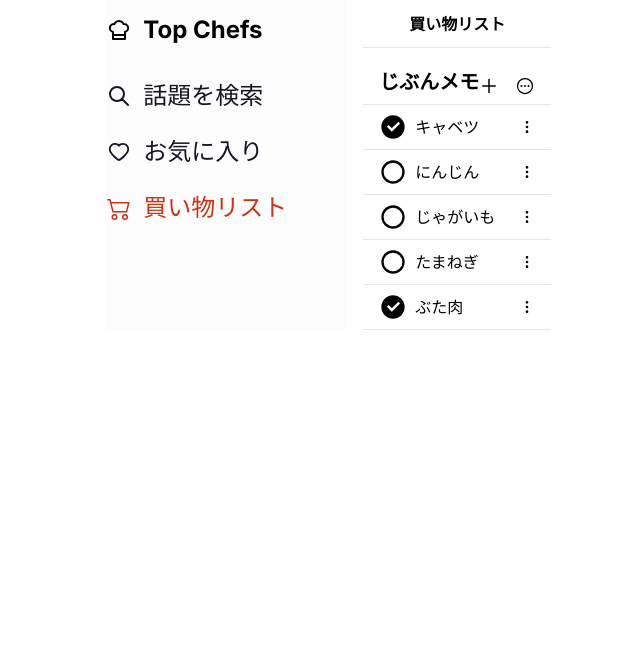
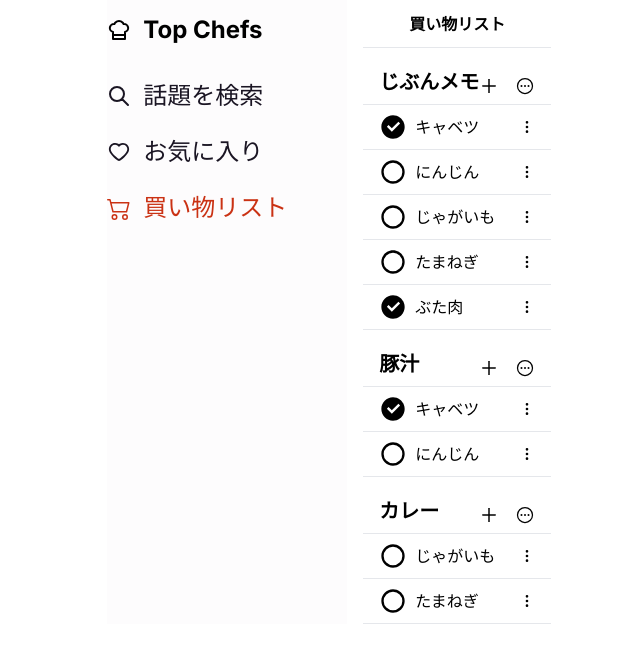
Before and after one commit to qin-team-recipe/03-recipe-app, a Next.js app: page /shopping in a window 1280 px wide. Shown: the top 652 px of the page, without its empty margins (106-746 px from the left). Built offline with nearby package versions, Linux system fonts and the light colour scheme; what tailwindcss-radix-colors would draw is missing.

Commit message:
recipeにも対応

```diff
--- /dev/null
+++ b/src/app/shopping/_components/recipe-memo.tsx
@@ -0,0 +1,27 @@
+import { FC } from 'react';
+
+import { MemoHeader } from '@/app/shopping/_components/memo/memo-header';
+import { MemoIngredient } from '@/app/shopping/_components/memo/memo-ingredient';
+
+type Props = {
+  recipe: {
+    name: string;
+    ingredients: {
+      name: string;
+      checked: boolean;
+    }[];
+  };
+};
+
+export const RecipeMemo: FC<Props> = (props) => {
+  return (
+    <>
+      <div className='border-mauve-dim border-b pb-2'>
+        <MemoHeader isRecipe={true} recipeName={props.recipe.name} />
+      </div>
+      {props.recipe.ingredients.map((ingredient) => (
+        <MemoIngredient key={ingredient.name} ingredient={ingredient} />
+      ))}
+    </>
+  );
+};
--- a/src/app/shopping/page.tsx
+++ b/src/app/shopping/page.tsx
@@ -1,5 +1,23 @@
 import { Header } from '@/app/shopping/_components/header';
 import { MyMemo } from '@/app/shopping/_components/my-memo';
+import { RecipeMemo } from '@/app/shopping/_components/recipe-memo';
+
+const recipes = [
+  {
+    name: '豚汁',
+    ingredients: [
+      { name: 'キャベツ', checked: true },
+      { name: 'にんじん', checked: false },
+    ],
+  },
+  {
+    name: 'カレー',
+    ingredients: [
+      { name: 'じゃがいも', checked: false },
+      { name: 'たまねぎ', checked: false },
+    ],
+  },
+];
 
 export default function Shopping() {
   return (
@@ -8,6 +26,12 @@ export default function Shopping() {
       <div className='pt-5'>
         <MyMemo />
       </div>
+
+      {recipes.map((recipe) => (
+        <div className='pt-5' key={recipe.name}>
+          <RecipeMemo recipe={recipe} />
+        </div>
+      ))}
     </>
   );
 }
```
